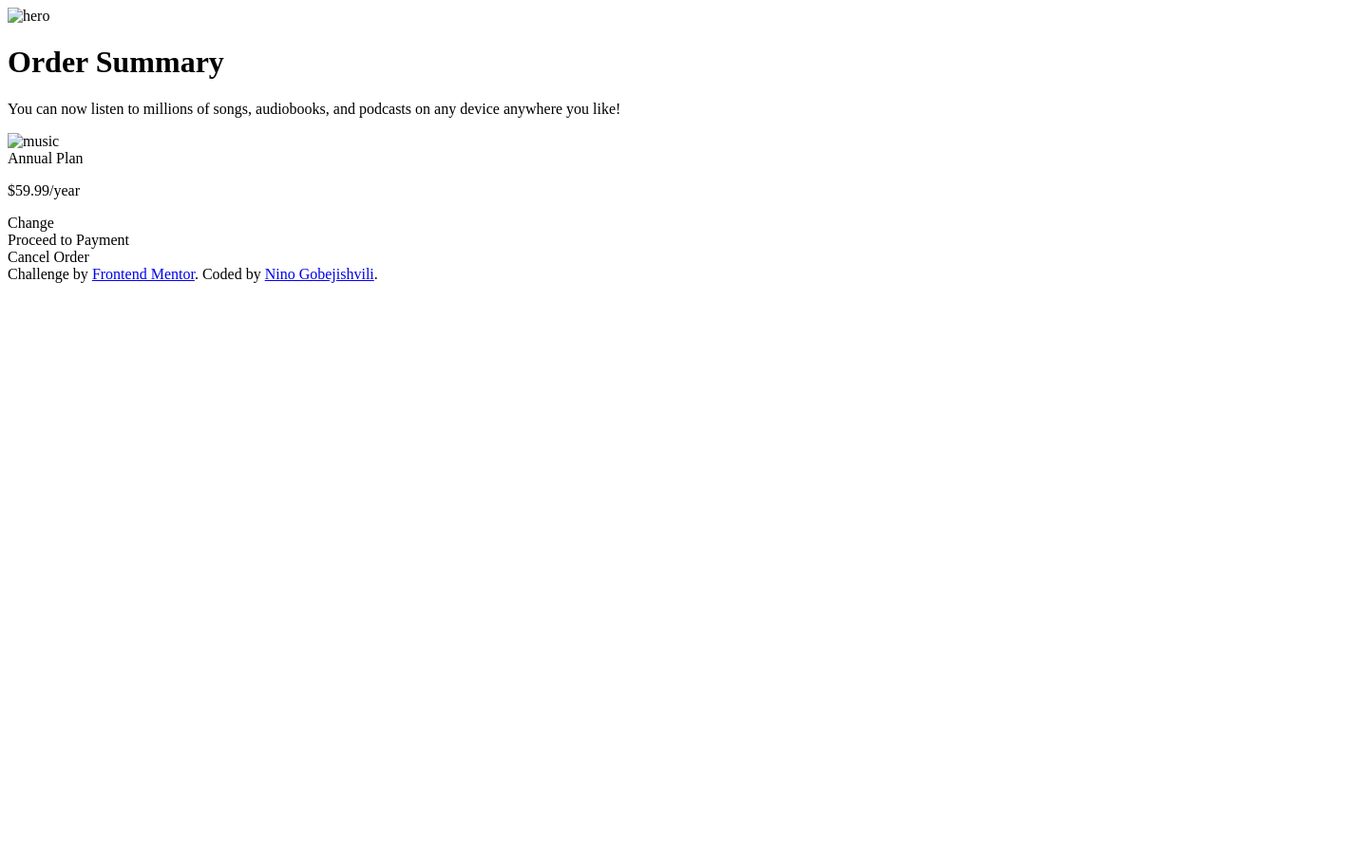
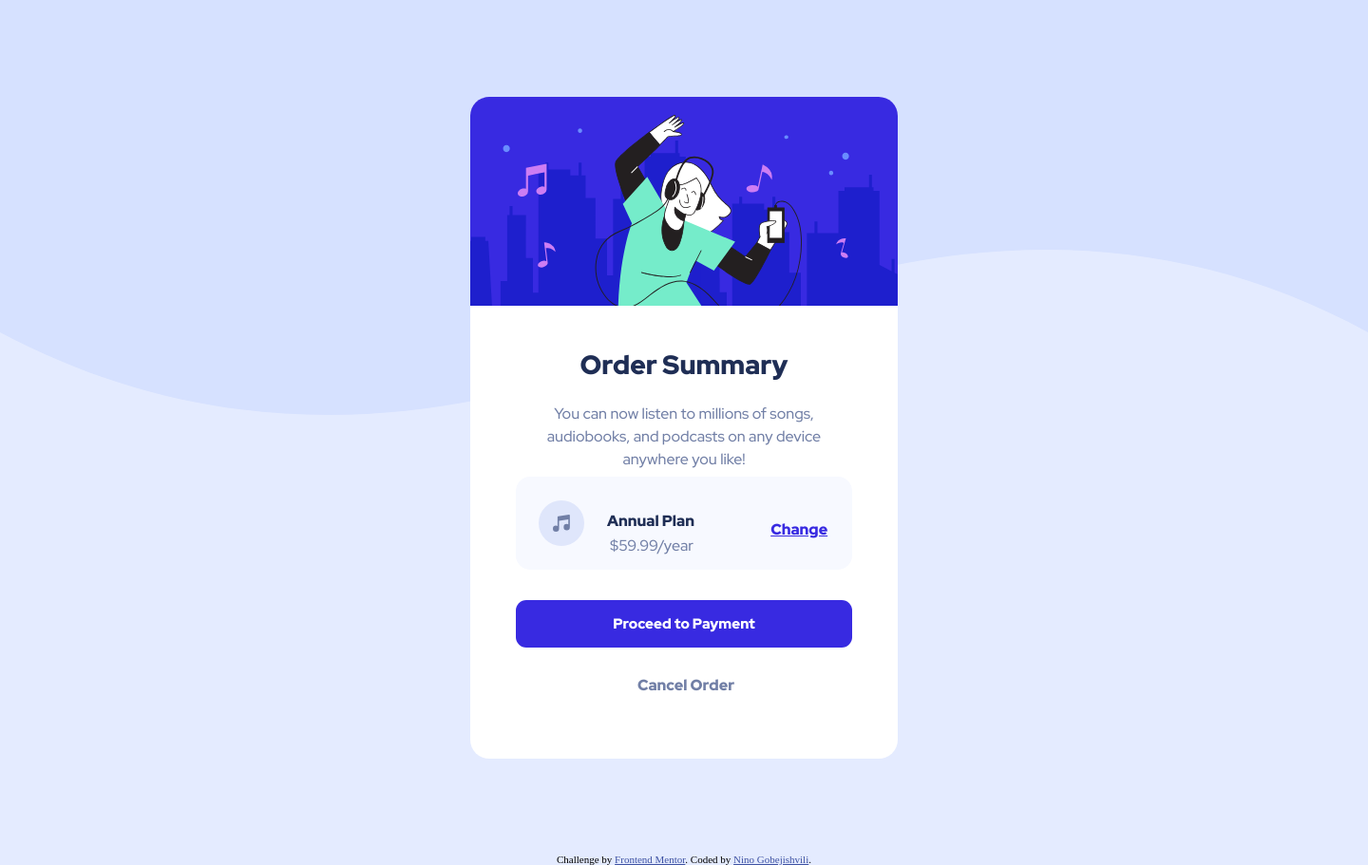
Before and after one commit to NinoGobejishvili/Order-Summary-Component, a plain HTML site: page index.html in a window 1280 px wide. Shown: the whole page at 95% size, 1440 px wide, since content can reach past the window. Before the commit the page ends 800 px from the top, so only its background shows below. Drawn offline with Linux system fonts and the light colour scheme; the site is published under a folder, as on GitHub Pages, so addresses that start at the root find nothing.

Commit message:
first commit

```diff
--- a/index.html
+++ b/index.html
@@ -5,8 +5,8 @@
   <meta name="viewport" content="width=device-width, initial-scale=1.0"> <!-- displays site properly based on user's device -->
   <link rel="icon" type="image/png" sizes="32x32" href="./images/favicon-32x32.png">
   <title>Frontend Mentor | Order summary card</title>
-  <link rel="stylesheet" href="/reset.css">
-  <link rel="stylesheet" href="/style.css">
+  <link rel="stylesheet" href="reset.css">
+  <link rel="stylesheet" href="style.css">
   <link rel="preconnect" href="https://fonts.googleapis.com">
 <link rel="preconnect" href="https://fonts.gstatic.com" crossorigin>
 <link href="https://fonts.googleapis.com/css2?family=Outfit:wght@900&family=Red+Hat+Display:wght@900&display=swap" rel="stylesheet">
@@ -17,14 +17,14 @@
 
 <body>
 <div class="card">
-   <img class="hero" src="/images/illustration-hero.svg" alt="hero">
+   <img class="hero" src="./images/illustration-hero.svg" alt="hero">
 
   <h1>Order Summary</h1>
   <p>You can now listen to millions of songs, audiobooks, and podcasts on any
   device anywhere you like!</p>
 
   <div class="plancontainer">
-   <img class="music-icon" src="/images/icon-music.svg" alt="music">
+   <img class="music-icon" src="./images/icon-music.svg" alt="music">
 
    <div class="annual">Annual Plan
   <p class="price">$59.99/year</p></div>
```
